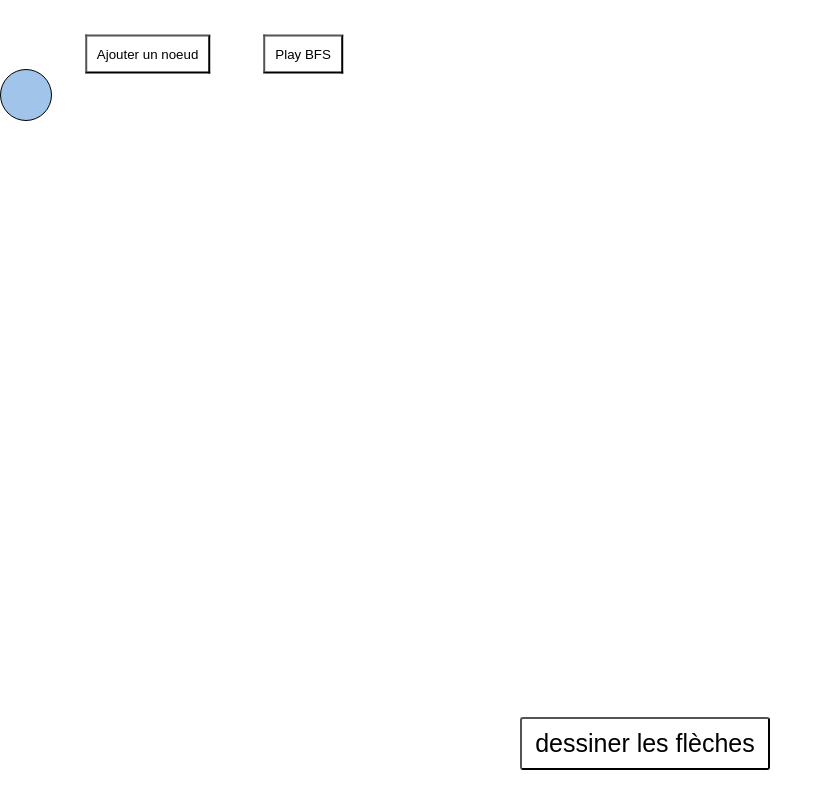
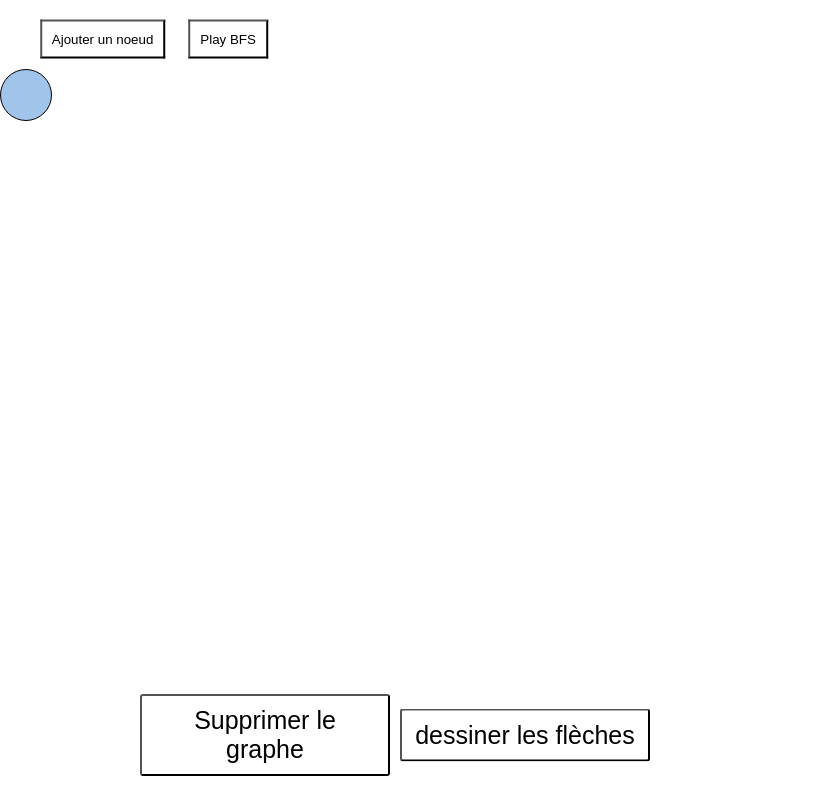
Before and after one commit to Aline86/graph_app, a website built with Vite: page index.html in a window 1280 px wide. Both pictures are taken after a click on the button "Ajouter un noeud". Shown: the whole page, without its empty margins (0-833 px from the left). Built offline with nearby package versions, Linux system fonts and the light colour scheme.

Commit message:
adding remove graph option in palette

```diff
--- a/src/App.ts
+++ b/src/App.ts
@@ -27,17 +27,19 @@ export default class App {
 
     ButtonSingleton.init(this.button_vm, bus);
     //StorageModule.clear();
+    this.load_modules(bus);
+    // call after modules so all button functionnalities are registered in core module
+    this.load_palette_and_node_menu(bus);
+  }
 
-    const storage_module = new StorageModule(this.graph);
-    storage_module.install(bus);
+  private load_modules(bus: AlgorithmEvents) {
+    const storage_module = new StorageModule(this, bus);
+    storage_module.install();
     const graph_module = new GraphModule(this.graph);
     graph_module.install(bus, this.container);
 
     const algorithm_module = new AlgorithmModule(this.graph);
     algorithm_module.install(bus, this.container);
-
-    // call after modules so all button functionnalities are registered in core module
-    this.load_palette_and_node_menu(bus);
   }
 
   private load_palette_and_node_menu(bus: AlgorithmEvents) {
--- a/src/events/CustomEvents.ts
+++ b/src/events/CustomEvents.ts
@@ -5,7 +5,7 @@ import FigureRegistry from "../registry/FigureRegistry";
 
 export default class CustomEvents extends EventTarget {
   // Je sais que ça mélange les responsabilités mais le bus est partagé et c'st la seule fonction d'état globale de l'app
-  // j'extrairait cet attribut plus tard
+  // j'extrairai cet attribut plus tard
   public active_action_key: string | null = null;
 
   constructor() {
@@ -21,6 +21,12 @@ export default class CustomEvents extends EventTarget {
 
   deactivate_all_actions() {
     let event = new CustomEvent("deactivate:actions", {});
+
+    this.dispatchEvent(event);
+  }
+
+  deactivate_app() {
+    let event = new CustomEvent("deactivate:app", {});
 
     this.dispatchEvent(event);
   }
--- a/src/modules/StorageModule.ts
+++ b/src/modules/StorageModule.ts
@@ -1,29 +1,48 @@
-import type CustomEvents from "../events/CustomEvents";
+import type App from "../App";
+import type AlgorithmEvents from "../events/AgorithmEvents";
 import type Module from "../interface/Module";
-import type Graph from "../model/Graph";
+import FigureRegistry from "../registry/FigureRegistry";
 
 export default class StorageModule implements Module {
-  graph: Graph;
-  constructor(graph: Graph) {
-    this.graph = graph;
+  app: App;
+  bus: AlgorithmEvents;
+  constructor(app: App, bus: AlgorithmEvents) {
+    this.app = app;
+    this.bus = bus;
+
+    FigureRegistry.register({
+      actions_id: "palette",
+      id: this.app.graph.id + "_" + "clear",
+      class_name: "clear",
+      name: "Supprimer le graphe",
+      action: "click",
+
+      handler: this.clear,
+      mode: "none",
+    });
   }
 
-  install(bus: CustomEvents) {
-    bus.addEventListener("add:node", () => this.save());
-    bus.addEventListener("node:position:update", () => this.save());
-    bus.addEventListener("rename:node", () => this.save());
-    bus.addEventListener("remove:node", () => this.save());
-    bus.addEventListener("draw:arrow", () => this.save());
-    bus.addEventListener("remove:arrow", () => this.save());
+  install() {
+    this.bus.addEventListener("add:node", () => this.save());
+    this.bus.addEventListener("node:position:update", () => this.save());
+    this.bus.addEventListener("rename:node", () => this.save());
+    this.bus.addEventListener("remove:node", () => this.save());
+    this.bus.addEventListener("draw:arrow", () => this.save());
+    this.bus.addEventListener("remove:arrow", () => this.save());
+    this.bus.addEventListener("deactivate:app", () => {
+      window.location.reload();
+    });
   }
 
   private save() {
-    localStorage.setItem("graph", JSON.stringify(this.graph));
+    localStorage.setItem("graph", JSON.stringify(this.app.graph));
   }
-  static clear(): any | null {
+  private clear = () => {
     const data = localStorage.removeItem("graph");
+    this.bus.deactivate_app();
+
     return data;
-  }
+  };
   static load(): any | null {
     const data = localStorage.getItem("graph");
 
--- a/src/style.css
+++ b/src/style.css
@@ -14,7 +14,12 @@
 
   margin: 0 auto;
 }
-
+#button_container {
+  position: fixed;
+  z-index: 0;
+  bottom: 60px;
+  left: 0;
+}
 #svg-layer {
   inset: 0;
   width: 100%;
@@ -31,14 +36,7 @@ button,
 .node {
   cursor: pointer;
 }
-#button_container {
-  z-index: 999;
-  position: fixed;
-  z-index: 0;
-  bottom: 20px;
-  left: 50%;
-  transform: translate(-50%, -50%);
-}
+
 .none {
   display: none;
 }
@@ -114,20 +112,18 @@ input {
   color: green;
   padding: 10px;
   background-color: white;
-  margin: 15px;
+
   left: 50%;
   transform: translate(-50%, 50%);
-  margin-right: 15px;
 }
 .active {
   display: inline-block;
   margin-bottom: 30px;
   background-color: white;
   padding: 10px;
-  margin: 15px;
+
   left: 50%;
   transform: translate(-50%, 50%);
-  margin-right: 15px;
 }
 .node.visited > input {
   background-color: rgb(244, 162, 40) !important;
```
